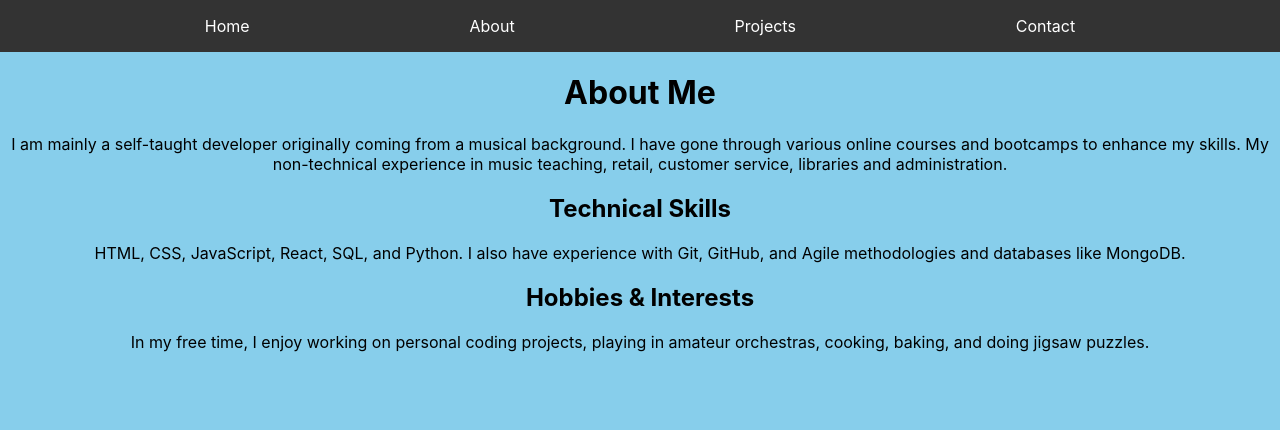
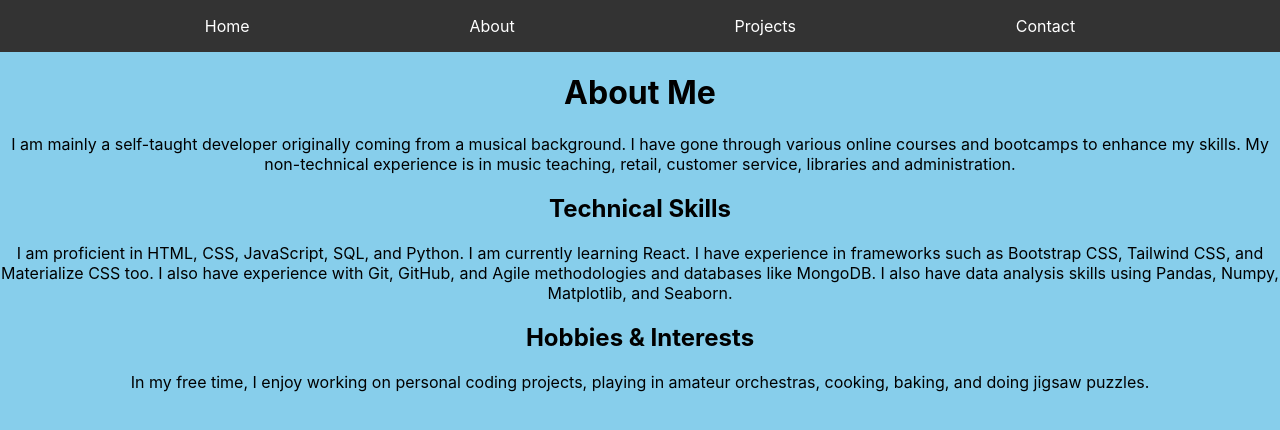
Before and after one commit to hannahro15/Hannah-Portfolio-Site, a React (Create React App) app: page /Hannah-Portfolio-Site/about in a window 1280 px wide. Shown: the top 430 px of the page. Built offline with nearby package versions, Linux system fonts and the light colour scheme.

Commit message:
Added more content to about and skills page

```diff
--- a/src/pages/About.js
+++ b/src/pages/About.js
@@ -6,10 +6,11 @@ function About() {
             <Navbar />
             <h1>About Me</h1>
             <p>I am mainly a self-taught developer originally coming from a musical background. I have gone through various online courses and bootcamps to enhance my skills.
-                My non-technical experience in music teaching, retail, customer service, libraries and administration.
+                My non-technical experience is in music teaching, retail, customer service, libraries and administration.
             </p>
             <h2>Technical Skills</h2>
-            <p>HTML, CSS, JavaScript, React, SQL, and Python. I also have experience with Git, GitHub, and Agile methodologies and databases like MongoDB.</p>
+            <p>I am proficient in HTML, CSS, JavaScript, SQL, and Python. I am currently learning React. I have experience in frameworks such as Bootstrap CSS, Tailwind CSS, and Materialize CSS too. I also have experience with Git, GitHub, and Agile methodologies and databases like MongoDB.
+                I also have data analysis skills using Pandas, Numpy, Matplotlib, and Seaborn.</p>
             <h2>Hobbies & Interests</h2>
             <p>In my free time, I enjoy working on personal coding projects, playing in amateur orchestras, cooking, baking, and doing jigsaw puzzles.
             </p>
```
